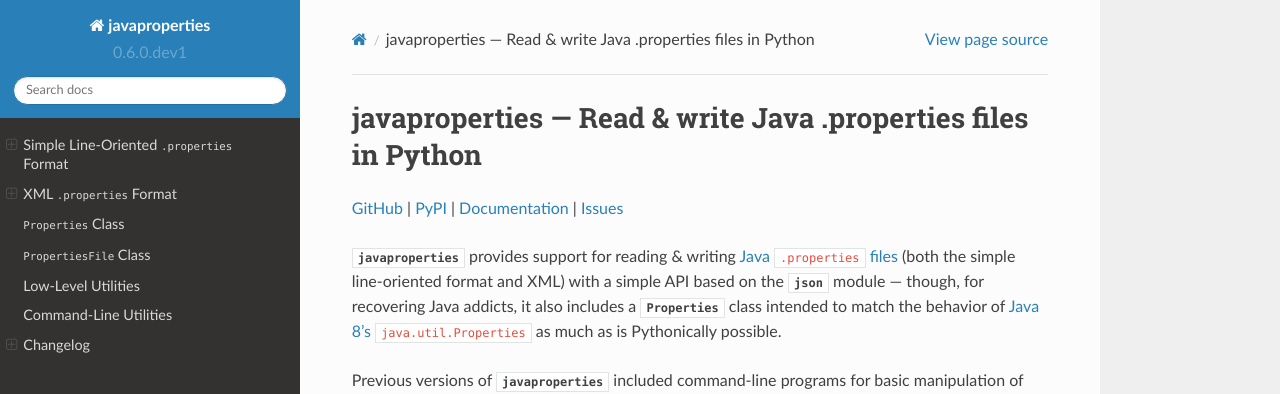
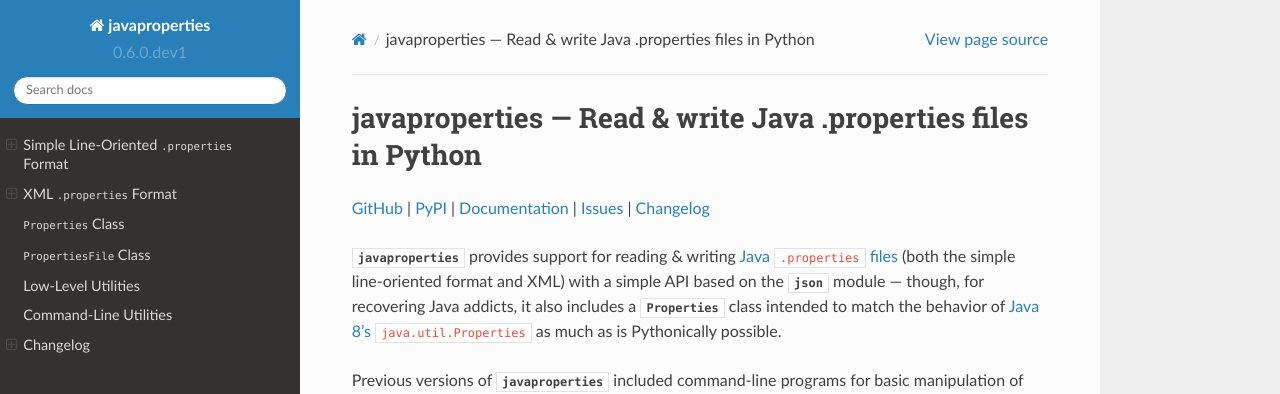
Before and after one commit to jwodder/javaproperties, a Sphinx documentation site: the page built from docs/index.rst, in a window 1280 px wide and 900 px high. Shown: the top 394 px of the window. Built offline with Sphinx 7.4.7 and the Read the Docs theme 2.0.0, drawn with Linux system fonts in a browser that asks for light colours.

Commit message:
Add changelog links to README and docs/index headers

```diff
--- a/README.rst
+++ b/README.rst
@@ -23,6 +23,7 @@
 | `PyPI <https://pypi.org/project/javaproperties>`_
 | `Documentation <https://javaproperties.readthedocs.io>`_
 | `Issues <https://github.com/jwodder/javaproperties/issues>`_
+| `Changelog <https://github.com/jwodder/javaproperties/blob/master/CHANGELOG.md>`_
 
 ``javaproperties`` provides support for reading & writing |properties|_ (both
 the simple line-oriented format and XML) with a simple API based on the
--- a/docs/index.rst
+++ b/docs/index.rst
@@ -8,6 +8,7 @@
 | `PyPI <https://pypi.org/project/javaproperties>`_
 | `Documentation <https://javaproperties.readthedocs.io>`_
 | `Issues <https://github.com/jwodder/javaproperties/issues>`_
+| :doc:`Changelog <changelog>`
 
 .. toctree::
     :hidden:
```
